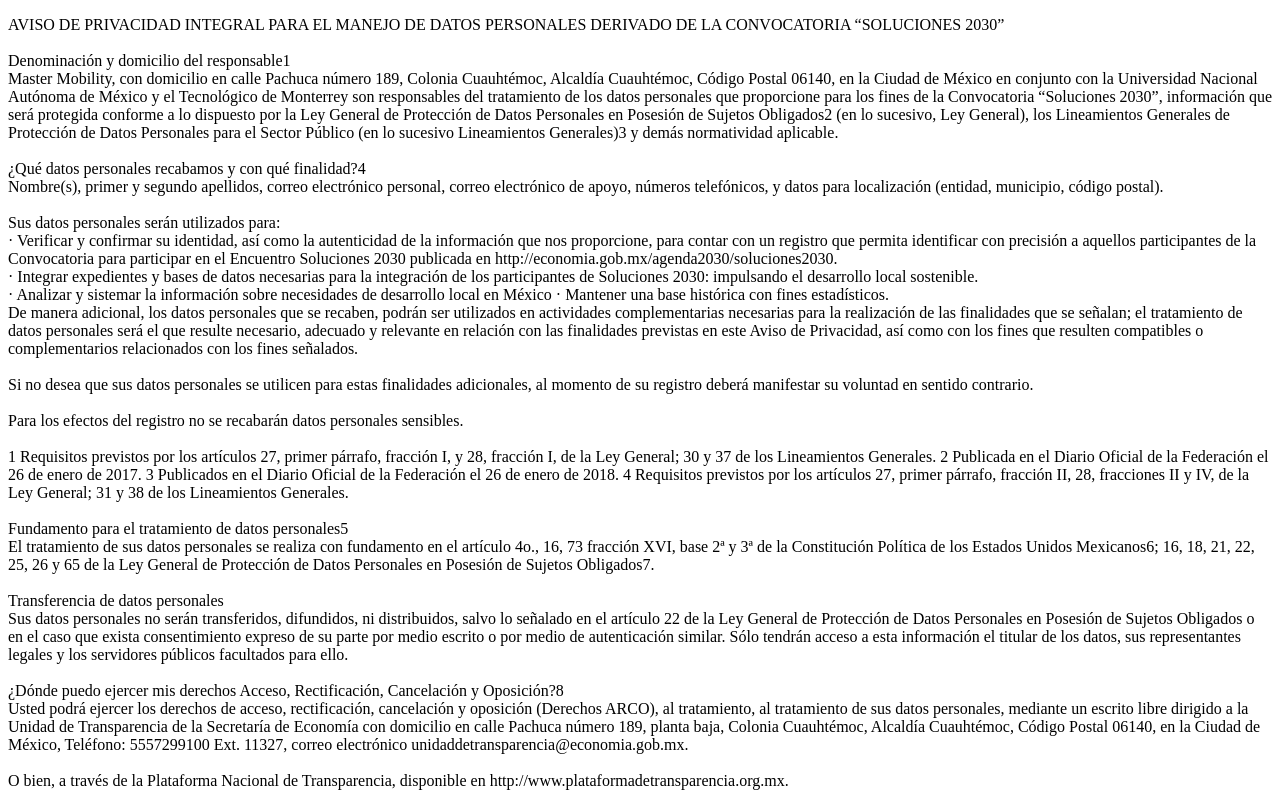
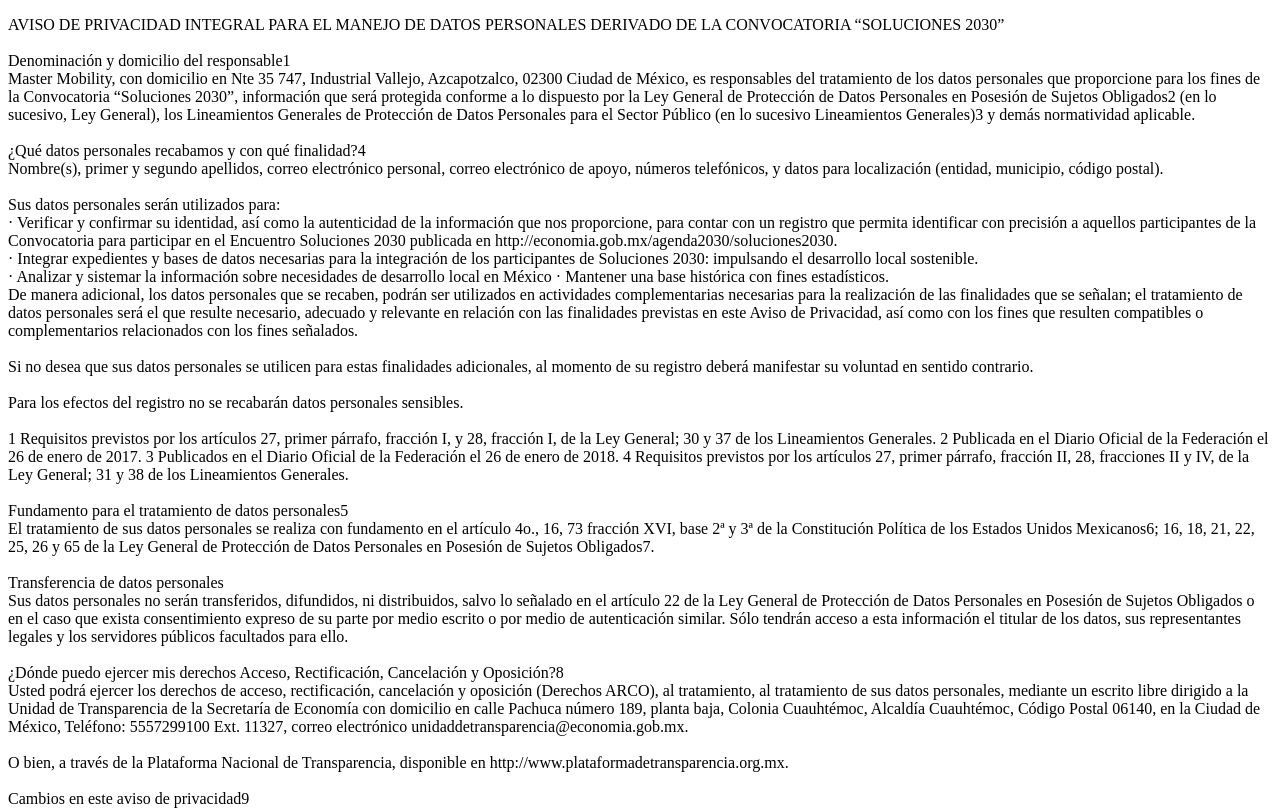
Before and after one commit to jos0034/avisodeprivacidad, a plain HTML site: page index.html in a window 1280 px wide. Shown: the top 808 px of the page. Drawn offline with Linux system fonts and the light colour scheme.

Commit message:
Add files via upload

```diff
--- a/index.html
+++ b/index.html
@@ -14,10 +14,8 @@
         <br>
         Denominación y domicilio del responsable1
         <br>
-        Master Mobility, con domicilio en calle Pachuca número 189, Colonia
-        Cuauhtémoc, Alcaldía Cuauhtémoc, Código Postal 06140, en la Ciudad de México en
-        conjunto con la Universidad Nacional Autónoma de México y el Tecnológico de
-        Monterrey son responsables del tratamiento de los datos personales que proporcione para
+        Master Mobility, con domicilio en Nte 35 747, Industrial Vallejo, Azcapotzalco, 02300 Ciudad de México,
+        es responsables del tratamiento de los datos personales que proporcione para
         los fines de la Convocatoria “Soluciones 2030”, información que será protegida conforme a
         lo dispuesto por la Ley General de Protección de Datos Personales en Posesión de Sujetos
         Obligados2 (en lo sucesivo, Ley General), los Lineamientos Generales de Protección de
```
